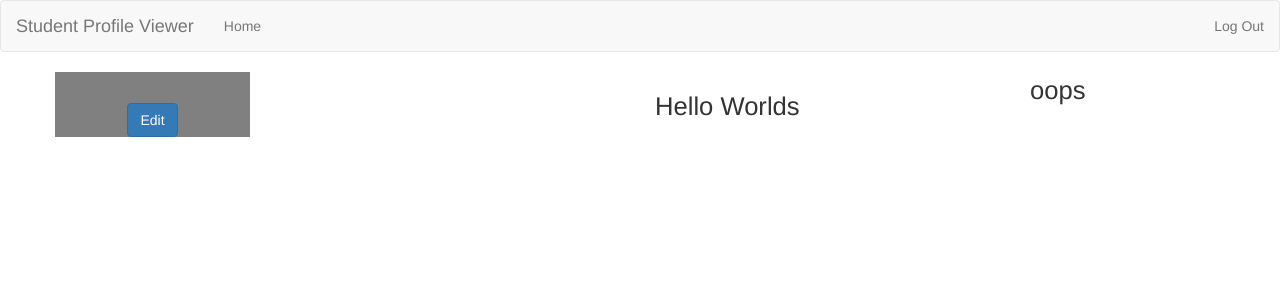
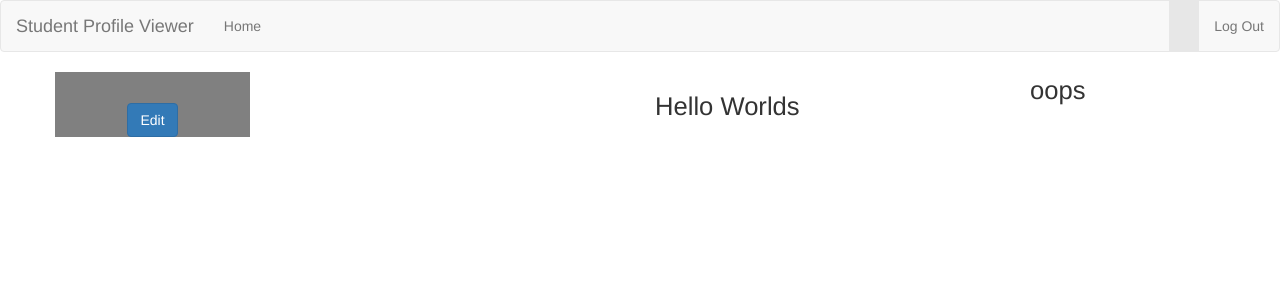
Before and after one commit to Bradon-Lodwick/cloud-computing-final, a Flask app: page /dashboard in a window 1280 px wide. Shown: the top 300 px of the page. Run offline with Flask 2, Linux system fonts and the light colour scheme; the visitor is signed in with stand-in values (Sample User, id 1); parts of the project's set-up code (start-up, migrations or seed data) failed here and were passed over; some libraries are stand-ins or nearby versions.

Commit message:
updated navigation

```diff
--- a/templates/layout.html
+++ b/templates/layout.html
@@ -33,7 +33,11 @@
             <li><a href="{{ url_for('login') }}"><span class="glyphicon glyphicon-user"></span> Sign Up</a></li>
             <li><a href="{{ url_for('login') }}"><span class="glyphicon glyphicon-log-in"></span> Login</a></li>
             {% else %}
+            {% if request.path == url_for('dashboard') %}
+            <li class="active"><a href="{{ url_for('dashboard') }}"><img src="{{ session.profile.picture }}" class="profile-picture"/> {{ session['profile']['name'] }}</a></li>
+            {% else %}
             <li><a href="{{ url_for('dashboard') }}"><img src="{{ session.profile.picture }}" class="profile-picture"/> {{ session['profile']['name'] }}</a></li>
+            {% endif %}
             <li><a href="{{ url_for('logout') }}">Log Out</a></li>
             {% endif %}
         </ul>
```
